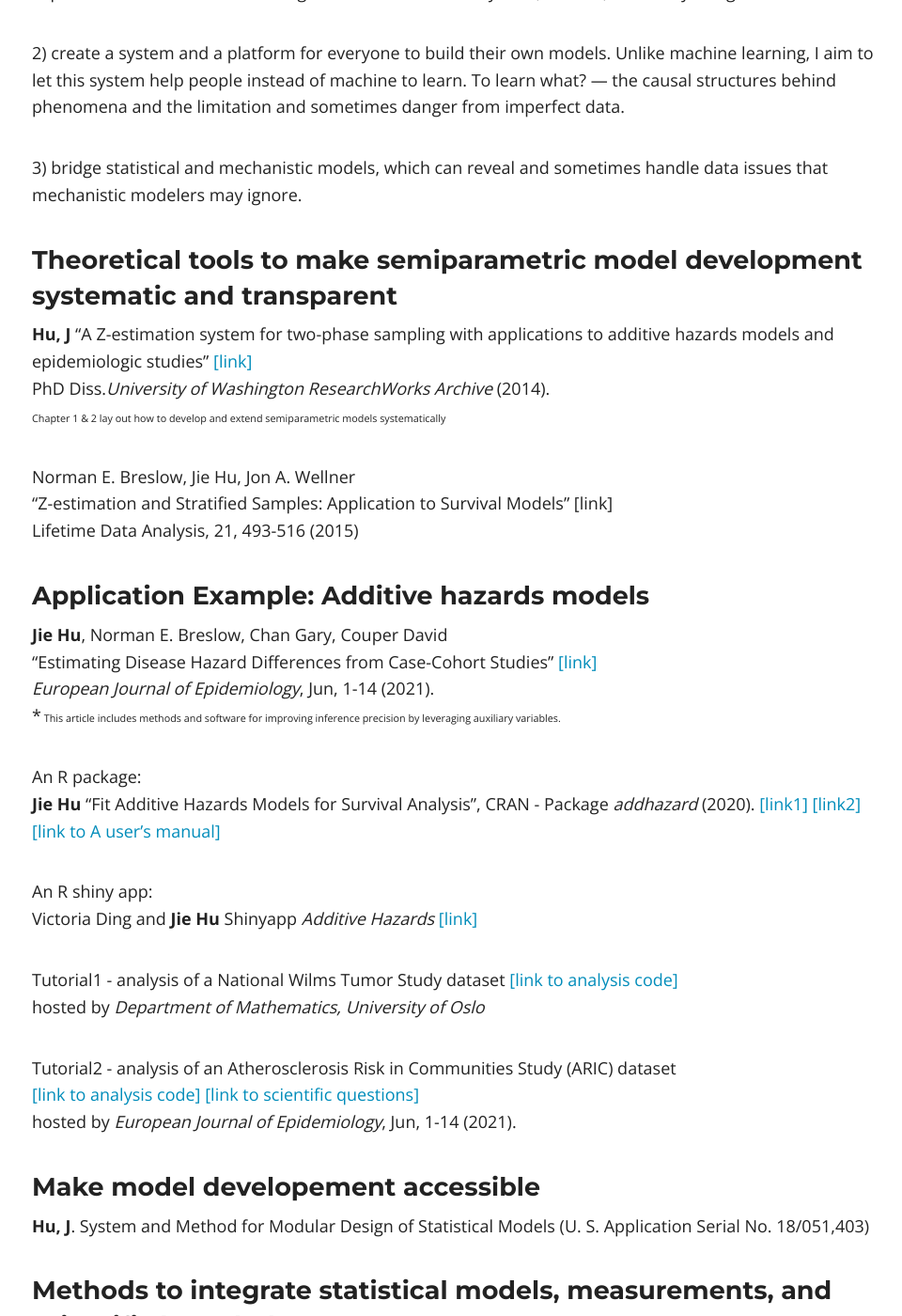
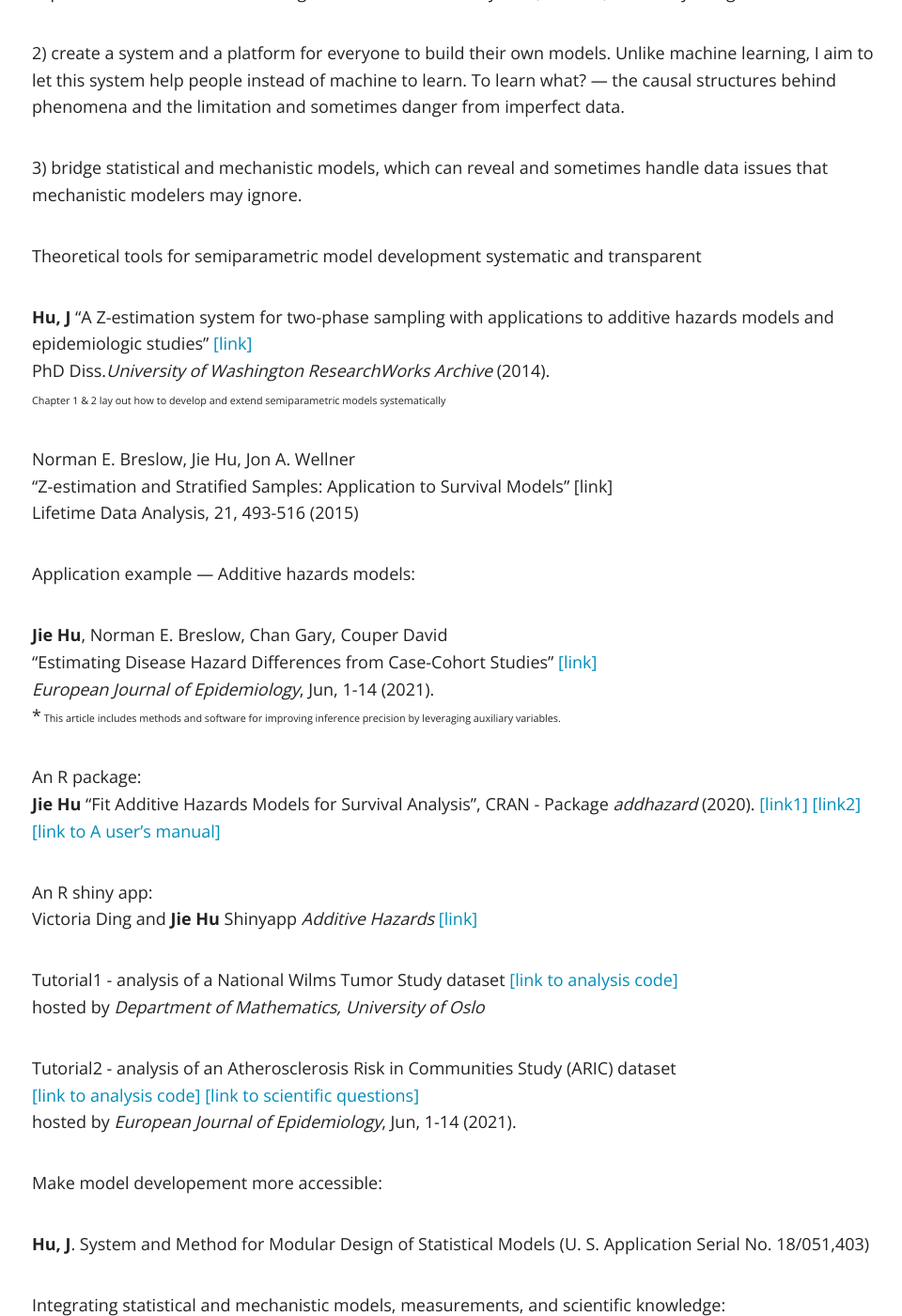
Before and after one commit to katehu/katehu.github.io, a Jekyll site: the page built from models.md, in a window 1280 px wide and 1400 px high, scrolled down 349 px. Shown: the whole window at 94% size, without its empty margins (156-1116 px from the left). Built offline with Jekyll 4.4.1, drawn with Linux system fonts in a browser that asks for light colours; nearby versions of some CDN libraries; some of the changed text lies outside the part shown.

Commit message:
Update models.md

```diff
--- a/models.md
+++ b/models.md
@@ -14,7 +14,7 @@ I am interested in making model development more systematic, transparent, and ac
 3) bridge statistical and mechanistic models, which can reveal and sometimes handle data issues that mechanistic modelers may ignore.
 
 
-### Theoretical tools to make semiparametric model development systematic and transparent
+Theoretical tools for semiparametric model development systematic and transparent
 
 **Hu, J** "A Z-estimation system for two-phase sampling with applications to additive hazards models and epidemiologic studies" [[link]](https://digital.lib.washington.edu/researchworks/handle/1773/27427) <br/>
 PhD Diss.*University of Washington ResearchWorks Archive* (2014).  <br/>
@@ -24,7 +24,7 @@ Norman E. Breslow, Jie Hu, Jon A. Wellner <br/>
 “Z-estimation and Stratified Samples: Application to Survival Models” [link]  <br/>
 Lifetime Data Analysis, 21, 493-516 (2015)
 
-### Application Example: Additive hazards models <a name="ah"></a>
+Application example --- Additive hazards models:
 
 **Jie Hu**, Norman E. Breslow, Chan Gary, Couper David<br/>
 “Estimating Disease Hazard Differences from Case-Cohort Studies” [[link]](https://link.springer.com/article/10.1007/s10654-021-00739-3)<br/>
@@ -48,7 +48,7 @@ hosted by *European Journal of Epidemiology*, Jun, 1-14 (2021).<br/>
 
 
 
-### Make model developement  accessible <a name="model"></a>
+Make model developement more accessible:
 
 
 **Hu, J**. System and Method for Modular Design of Statistical Models (U. S. Application Serial No. 18/051,403) <br/>
@@ -56,7 +56,7 @@ hosted by *European Journal of Epidemiology*, Jun, 1-14 (2021).<br/>
 
 
 
-### Methods to integrate statistical models, measurements, and scientific knowledge <a name="measurement-model"></a>
+Integrating statistical and mechanistic models, measurements, and scientific knowledge:
 
 **Hu**, J & Carrion C. (2022) Using Causal Learning Algorithms to Assist in
 Agricultural Management Decisions. (U.S. Patent No. #11,406,053) [[link]](https://uspto.report/patent/grant/11,406,053)<br/>
```
